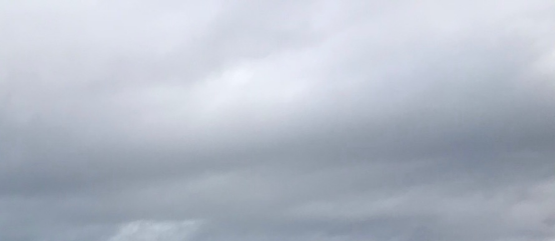
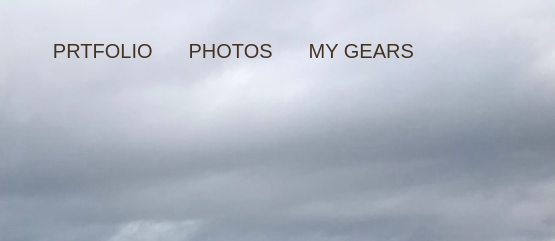
Before and after one commit to ekke2929/ekke2929.github.io, a plain HTML site: page index.html in a window 1280 px wide. Shown: the top 241 px of the page, 725-1280 px from the left. Drawn offline with Linux system fonts and the light colour scheme; some packages are replaced by stand-ins of ours.

Commit message:
Update index.html

```diff
--- a/index.html
+++ b/index.html
@@ -21,9 +21,9 @@
           <h1><a href="index.html"><img class="logo" src="images/camp2.png" alt="4trip home"></a></h1>
           <nav>
             <ul class="main-nav">
-              <!-- <li><a href="Archive.html">Archive</a></li> -->
-              <!-- <li><a href="Photo.html">Photo</a></li> -->
-              <!-- <li><a href="tips.html">Tips</a></li> -->
+              <li><a href="Portfolio.html">Prtfolio</a></li>
+              <li><a href="Photo.html">Photos</a></li>
+              <li><a href="gear.html">My gears</a></li>
             </ul>
           </nav>
         </header>
```
